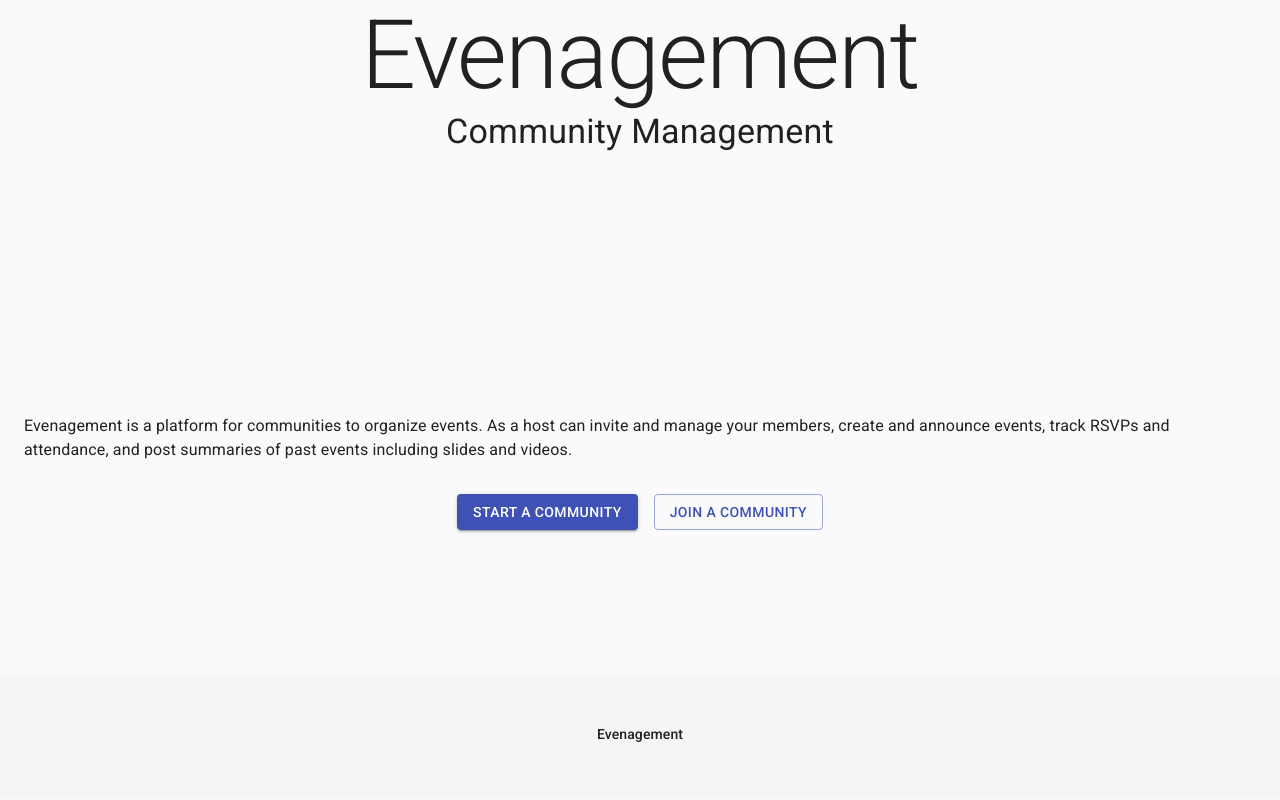
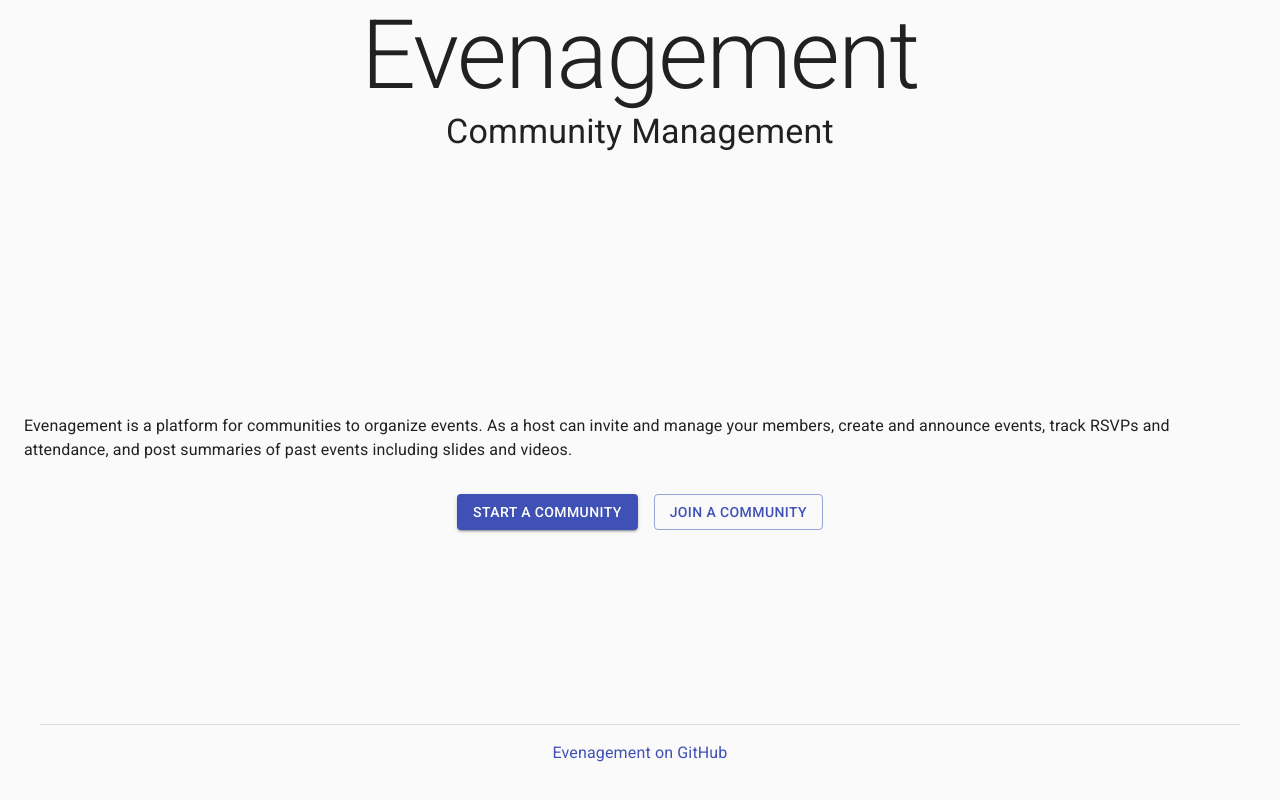
Before and after one commit to jdiehl/evenagement, a Next.js app: page / in a window 1280 px wide. Shown: the part 188-988 px from the top of the page. Built offline with nearby package versions, Linux system fonts and the light colour scheme; no server answers.

Commit message:
improved footer

```diff
--- a/components/MainFooter.tsx
+++ b/components/MainFooter.tsx
@@ -1,10 +1,13 @@
 import { makeStyles } from '@material-ui/core/styles'
 import Container from '@material-ui/core/Container'
+import Divider from '@material-ui/core/Divider'
 import Typography from '@material-ui/core/Typography'
+import Grid from '@material-ui/core/Grid'
+import Link from '@material-ui/core/Link'
 
 const useStyles = makeStyles(theme => ({
   footer: {
-    backgroundColor: theme.palette.grey[100],
+    backgroundColor: theme.palette.background.default,
     // marginTop: theme.spacing(8),
     padding: theme.spacing(6, 0),
   },
@@ -15,9 +18,16 @@ export default function MainFooter() {
   return (
     <footer className={classes.footer}>
       <Container maxWidth="lg">
-        <Typography variant="subtitle2" align="center" gutterBottom>
-          Evenagement
-        </Typography>
+        <Grid container spacing={2} justify="center">
+          <Grid item xs={12}>
+            <Divider variant="middle" />
+          </Grid>
+          <Grid item xs={12}>
+            <Typography align="center">
+              <Link href="https://github.com/jdiehl/evenagement" target="_blank">Evenagement on GitHub</Link>
+            </Typography>
+          </Grid>
+        </Grid>
       </Container>
     </footer>
   )
```
